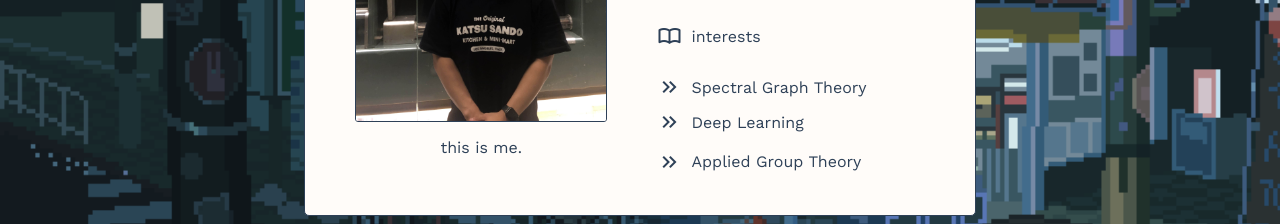
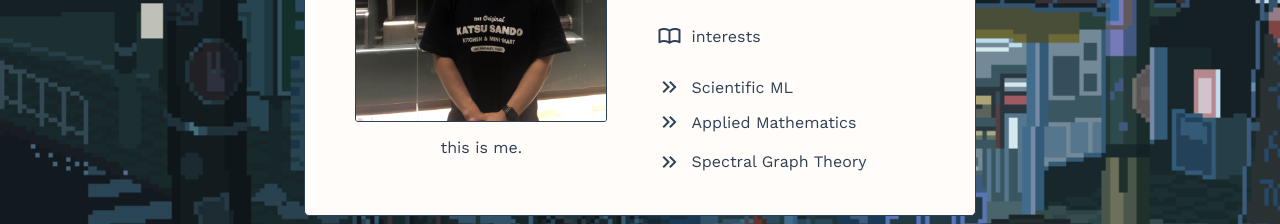
Before and after one commit to jma02/personal, a SvelteKit app: page / in a window 1280 px wide. Shown: the part 455-679 px from the top of the page. Built offline with nearby package versions, Linux system fonts and the light colour scheme.

Commit message:
Update card.svelte
Change interests

```diff
--- a/src/routes/components/card.svelte
+++ b/src/routes/components/card.svelte
@@ -33,20 +33,20 @@
           <span class="material-symbols-outlined">
             keyboard_double_arrow_right
           </span>
-          Spectral Graph Theory
+          Scientific ML
         </div>
         <div class="interests-item">
           <span class="material-symbols-outlined">
             keyboard_double_arrow_right
           </span>
-          Deep Learning
+          Applied Mathematics
         </div>
       </div>
       <div class="interests-item">
         <span class="material-symbols-outlined">
           keyboard_double_arrow_right
         </span>
-        Applied Group Theory
+        Spectral Graph Theory
       </div>
     </div>
   </div>
```
